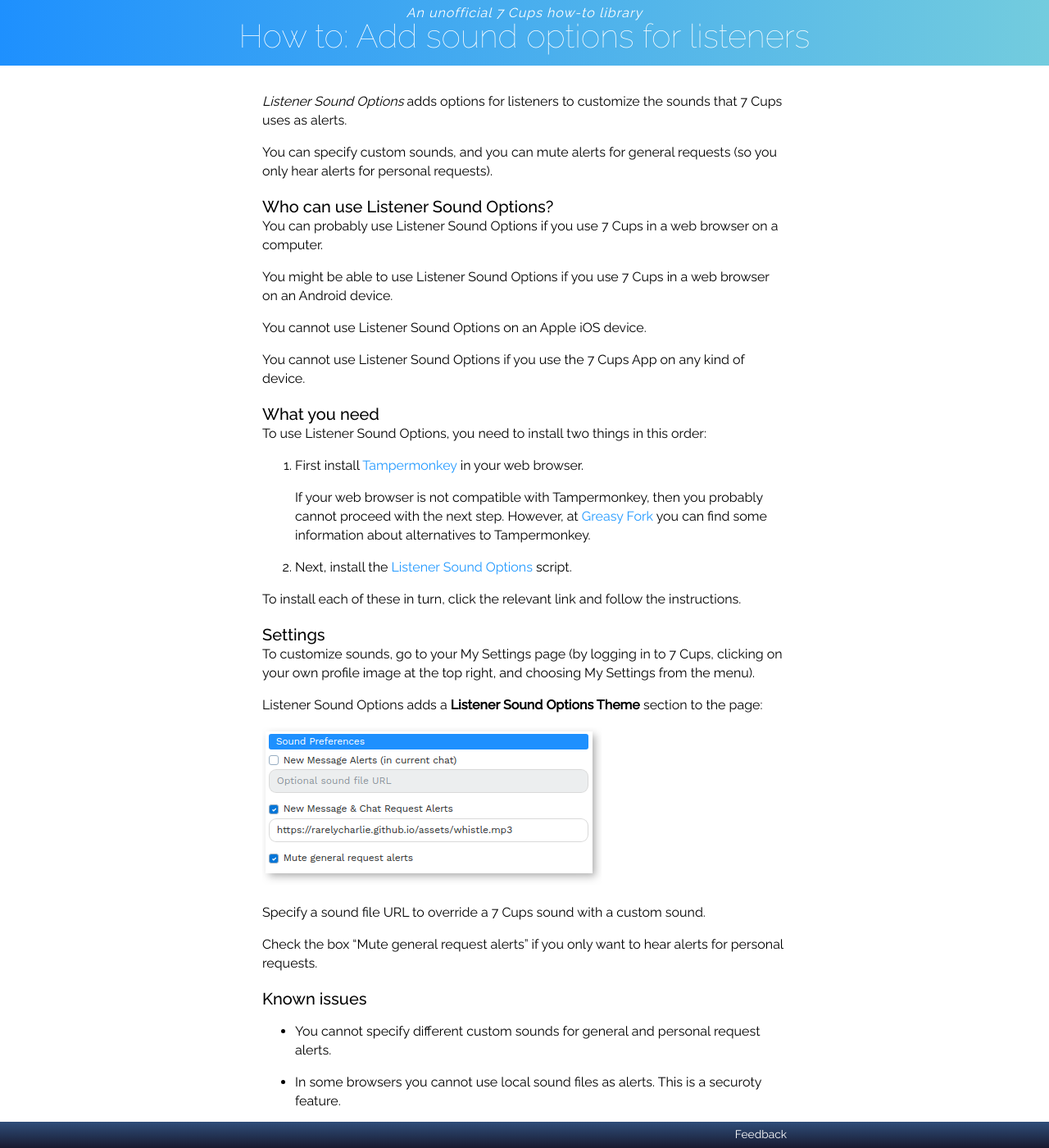
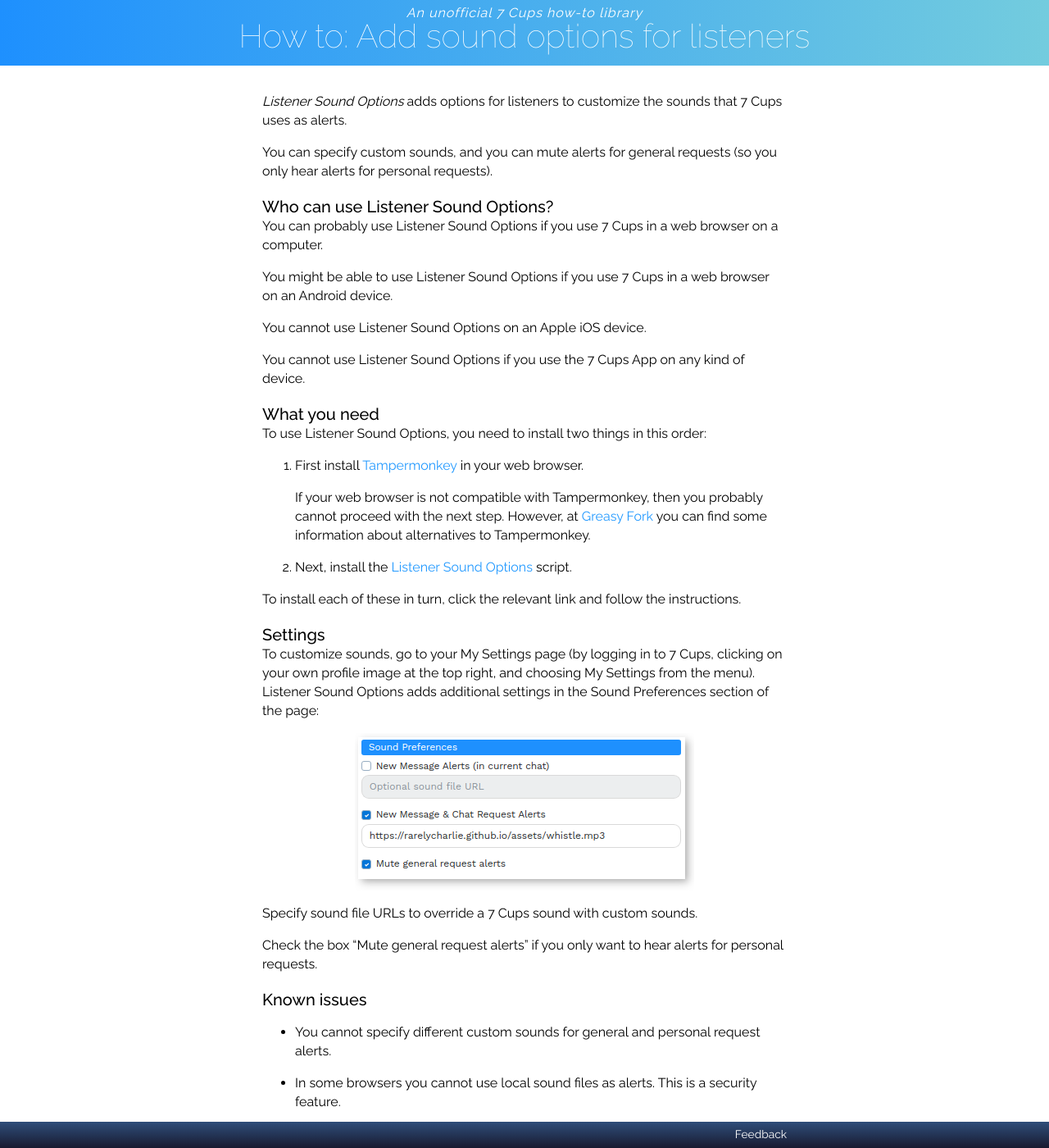
Before and after one commit to RarelyCharlie/rarelycharlie.github.io, a Jekyll site: the page built from _howto/sound.md, in a window 1280 px wide and 1400 px high. Shown: the whole window at 82% size. Built offline with Jekyll 4.4.1, drawn with Linux system fonts in a browser that asks for light colours.

Commit message:
corrections

```diff
--- a/_howto/sound.md
+++ b/_howto/sound.md
@@ -28,20 +28,18 @@ To use Listener Sound Options, you need to install two things in this order:
 To install each of these in turn, click the relevant link and follow the instructions.
 
 ### Settings
-To customize sounds, go to your My Settings page (by logging in to 7 Cups, clicking on your own profile image at the top right, and choosing My Settings from the menu).
+To customize sounds, go to your My Settings page (by logging in to 7 Cups, clicking on your own profile image at the top right, and choosing My Settings from the menu). Listener Sound Options adds additional settings in the Sound Preferences section of the page:
 
-Listener Sound Options adds a **Listener Sound Options Theme** section to the page:
+![Settings](/assets/soundpref.png){:style="margin: 0 auto; display: block;"}
 
-![Settings](/assets/soundpref.png)
-
-Specify a sound file URL to override a 7 Cups sound with a custom sound.
+Specify sound file URLs to override a 7 Cups sound with custom sounds.
 
 Check the box "Mute general request alerts" if you only want to hear alerts for personal requests.
 
 ### Known issues
  - You cannot specify different custom sounds for general and personal request alerts.
 
- - In some browsers you cannot use local sound files as alerts. This is a securoty feature.
+ - In some browsers you cannot use local sound files as alerts. This is a security feature.
 
 ### Removing Listener Sound Options
 If you want to remove Listener Sound Options, you can temporarily disable the script or you can delete it. You can also disable or delete Tampermonkey.
```
